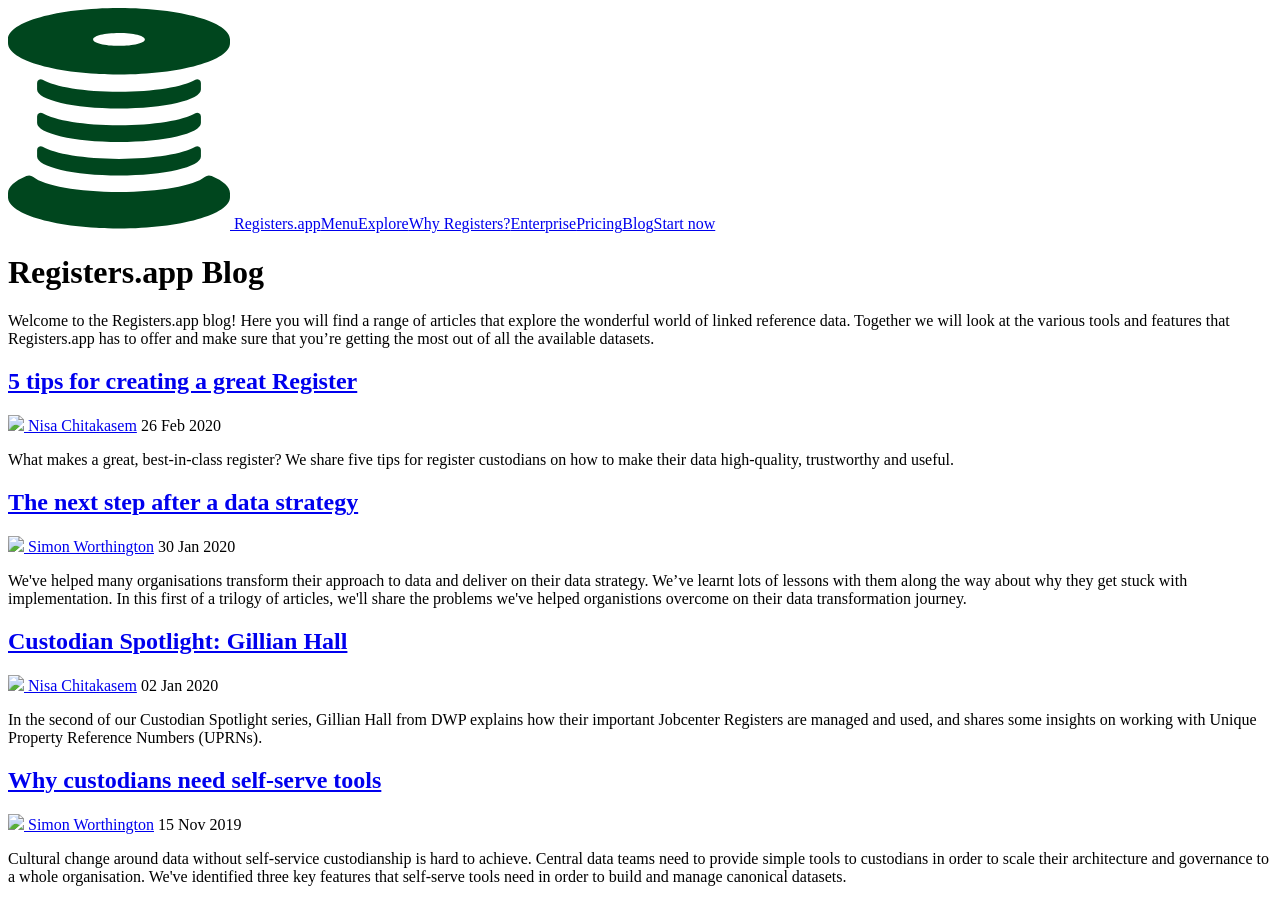
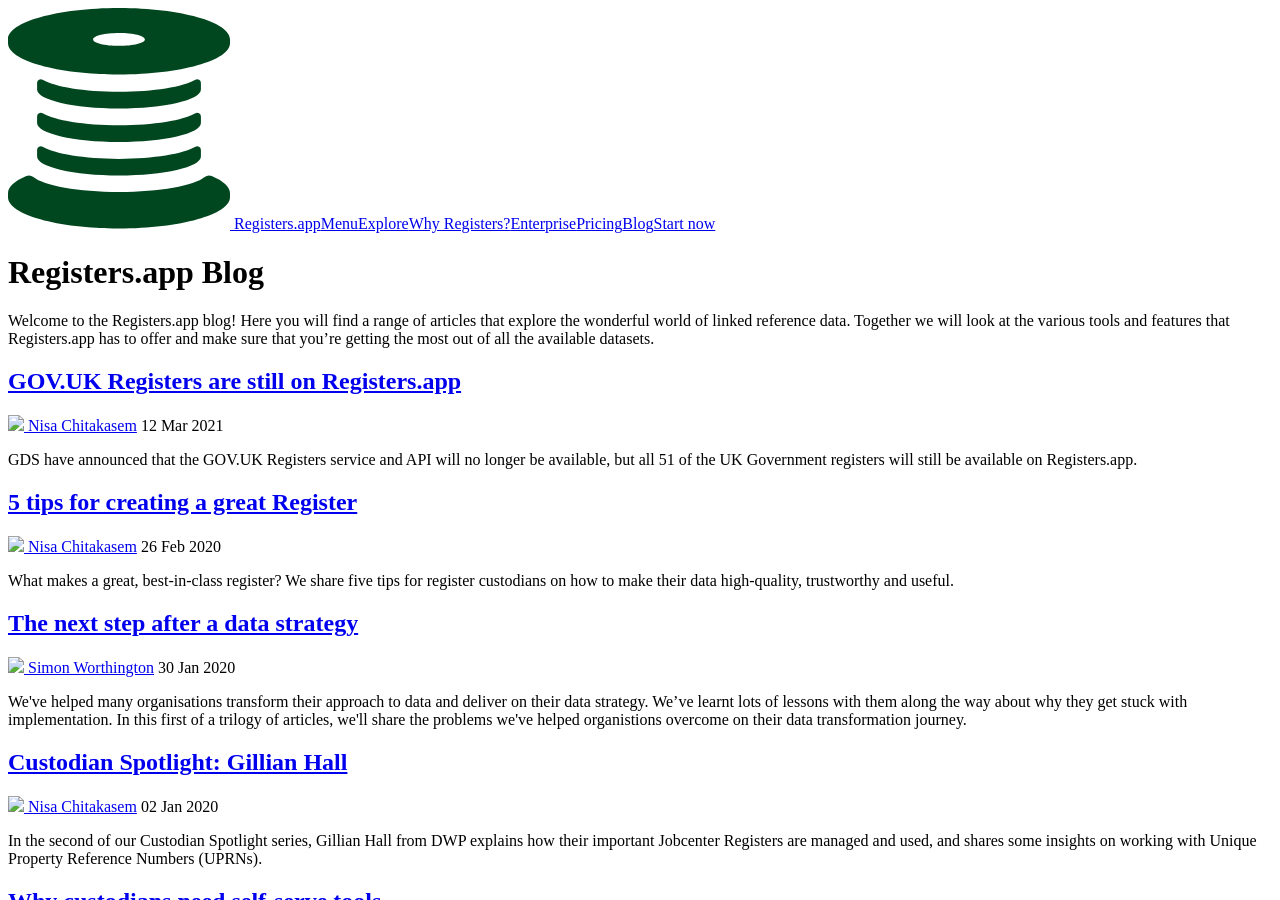
Before and after one commit to register-dynamics/registers.blog, a Jekyll site: the page built from index.md, in a window 1280 px wide and 900 px high. Built offline with Jekyll 4.4.1, drawn with Linux system fonts in a browser that asks for light colours; comment, search, counter and statistics services are not loaded; some of the changed lines change nothing that is shown.

Commit message:
Blog post on the retirement of GOV.UK Registers.

```diff
--- a/_includes/product-info.html
+++ b/_includes/product-info.html
@@ -1,6 +1,6 @@
 
 <div><img src="{{ site.baseurl }}img/Register-Dynamics-logo.svg" alt="Register Dynamics" />
-<h3>&copy;&nbsp;<a href="https://www.register-dynamics.co.uk">Register Dynamics</a> 2020</h3>
+<h3>&copy;&nbsp;<a href="https://www.register-dynamics.co.uk">Register Dynamics</a> 2021</h3>
 <p><a href="mailto:hello@register-dynamics.co.uk" data-email="hello@register-dynamics.co.uk">Contact us</a></p></div>
 <nav>
 <div>
--- /dev/null
+++ b/_posts/2021-03-12-uk-government-registers-on-registers-app.md
@@ -0,0 +1,33 @@
+---
+title: GOV.UK Registers are still on Registers.app
+author: Nisa Chitakasem
+excerpt: |
+  GDS have announced that the GOV.UK Registers service and API will no longer be available, but all 51 of the UK Government registers will still be available on Registers.app.
+image: "img/registers-app-will-still-have-government-registers.png"
+---
+
+Recently, the Government Digital Service (GDS) announced that it will be closing two of its data services: GOV.UK Registers and the GOV.UK Performance Platform.
+
+GOV.UK Registers launched in 2016 and has since offered access to 51 government registers. These are important, structured datasets of government information made accessible to view and use across various government services.
+
+The datasets shared include the [country](https://registers.app/register/11:70) and [territory](https://registers.app/register/11:207) registers, the registers of further education colleges, various statistical geography registers, local authorities registers and many more.
+
+On the 15th March, the [GOV.UK Registers service](https://www.registers.service.gov.uk/) and API will no longer be available.
+
+## What's the good news?
+
+For those who relied on this reference data, the loss of the GDS Registers service will be sad news. However, we have some good news! If you want to continue using these datasets and/or haven't yet had the chance to look at them, do not despair! All 51 of the UK government registers will be available on [Registers.app](https://registers.app), which is a free and open platform for linked reference data.
+
+On Registers.app, the UK government registers are stored as [a collection of registers](https://registers.app/collection/11:3964) that you can easily browse through online or download and view independently using [our reference data tools](https://github.com/register-dynamics/orc). They will also continue to be available in Register Serialisation Format (RSF).
+
+The platform is completely free to use, is available to all, and stores a wide range of other important and interesting datasets too; such as [registers from the European Commission](https://registers.app/collection/11:3666) and the [International Air Transport Association (IATA)](https://registers.app/register/11:79854).
+
+## So what is Registers.app all about?
+
+[Registers.app](https://registers.app) is a relatively new platform with a growing team and an exciting roadmap for its development. Our aim is to build it out to support sharing data effectively across teams, organisations and much more so that it becomes a tool that we hope many can utilise and benefit from. At the most basic level, it is a tool for creating, managing, storing and sharing reference data easily and that focuses on optimising and maintaining high data quality throughout.
+
+GDS Registers is closing and it is sad to see the service go but there's still a home for government reference datasets and a wealth of others too. We will house them here in Registers.app and we are proud to be able to share them openly with you!
+
+Registers.app is the creation of [Register Dynamics](https://www.register-dynamics.co.uk) and has been created as a way to make data more accessible, accurate and easy to use for everyone. We believe in the potential for reference data and will continue to work hard at making them available and more accessible to everyone.
+
+If you would like to know more about Registers.app, where to find the government reference data on Registers.app, or if you have a register or reference dataset you'd like to manage using Registers.app, do [get in touch](mailto:hello@register-dynamics.co.uk)! We would love to hear from you and are here to help.
```
Also changed, not shown: img/registers-app-will-still-have-government-registers.png (added).
